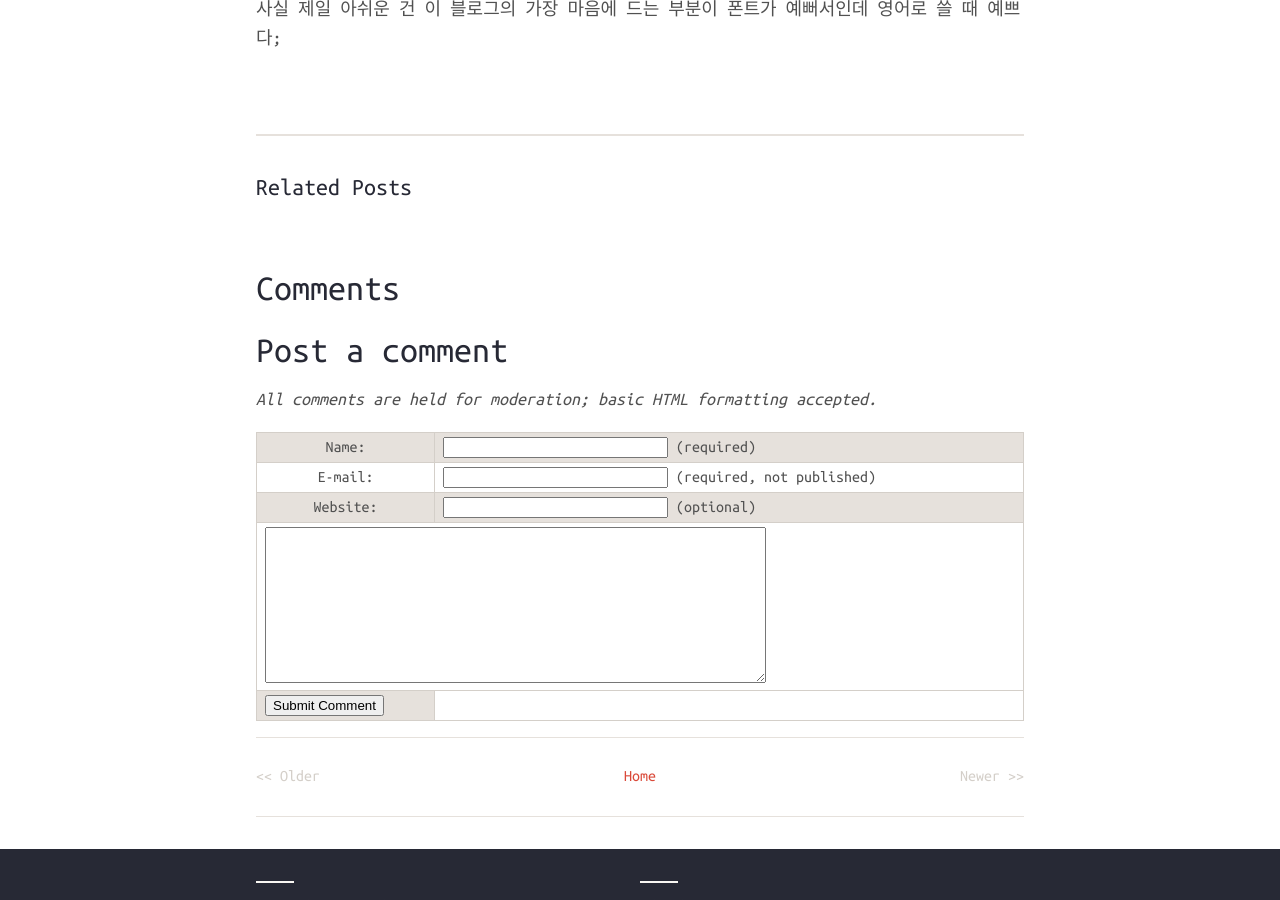
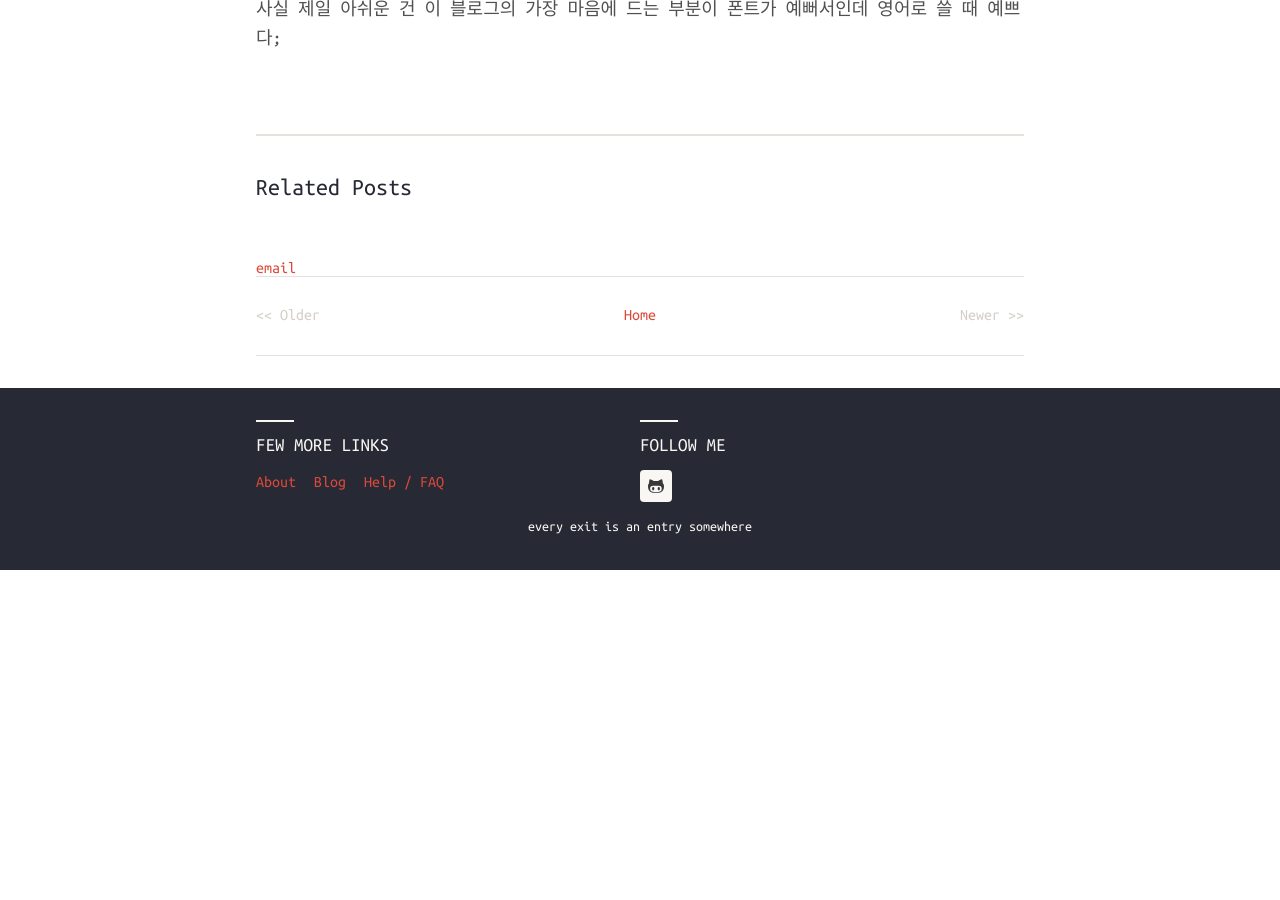
Before and after one commit to hahajh/hahajh.github.com, a Jekyll site: the page built from _posts/2015-08-22-start.md, in a window 1280 px wide and 900 px high, scrolled down 697 px. Built offline with Jekyll 4.4.1, drawn with Linux system fonts in a browser that asks for light colours; nearby versions of some CDN libraries; after the commit the page ends 1267 px from its top, so only the background shows below that.

```diff
--- a/_layouts/post.html
+++ b/_layouts/post.html
@@ -29,57 +29,7 @@ comments : true
 	{% endif %}
 
 	<div id="comments">
-		{% case page.comment_count %}
-			{% when 0 %}
-			{% when 1 %}
-				<h1>1 Comment</h1>
-			{% else %}
-				<h1>{{page.comment_count}} Comments</h1>
-		{% endcase %}
-		{% for c in page.comments %}
-			<div class="comment {% cycle 'odd', 'even' %}">
-				<p class="comment_header">
-					From: {% if c.link and c.link != '' %}
-						<a href="{{c.link}}">{{c.name}}</a>
-					{% else %}
-						{{c.name}}
-					{% endif %}
-					<br />
-					<span class="comment_date">{{c.date}}</span>
-				</p>
-				<p>
-					{{c.comment | newline_to_br}}
-				</p>
-			</div>
-		{% endfor %}
-		<h1>Post a comment</h1>
-		<p style="font-style: italic">
-			All comments are held for moderation; basic HTML formatting accepted.
-		</p>
-		<form id="commentform" method="POST" action="{{site.url}}/commentsubmit.php">
-			<input type="hidden" name="post_id" value="{{page.id}}" />
-			<input type="hidden" name="return_url" value="{{site.url}}{{page.url}}" />
-			<table>
-				<tr>
-					<th>Name:</th>
-					<td><input type="text" size="25" name="name" /> (required)</td>
-				</tr>
-				<tr>
-					<th>E-mail:</th>
-					<td><input type="text" size="25" name="email" /> (required, not published)</td>
-				</tr>
-				<tr>
-					<th>Website:</th>
-					<td><input type="text" size="25" name="link" /> (optional)</td>
-				</tr>
-				<tr>
-					<td colspan="2"><textarea name="comment" rows="10" cols="60" ></textarea></td>
-				</tr>
-				<tr>
-					<td><input type="submit" name="submit" value="Submit Comment" /></td>
-				</tr>
-			</table>
-		</form>
+		<a href="mailto:petite.eze@gmail.com">email</a>
 	</div>
 
 	<div class="post-footer">
--- a/_plugins/static_comments.rb
+++ /dev/null
@@ -1,54 +0,0 @@
-# Store and render comments as a static part of a Jekyll site
-#
-# See README.mdwn for detailed documentation on this plugin.
-#
-# Homepage: http://theshed.hezmatt.org/jekyll-static-comments
-#
-#  Copyright (C) 2011 Matt Palmer <mpalmer@hezmatt.org>
-#
-#  This program is free software; you can redistribute it and/or modify it
-#  under the terms of the GNU General Public License version 3, as
-#  published by the Free Software Foundation.
-#
-#  This program is distributed in the hope that it will be useful, but
-#  WITHOUT ANY WARRANTY; without even the implied warranty of
-#  MERCHANTABILITY or FITNESS FOR A PARTICULAR PURPOSE.  See the GNU
-#  General Public License for more details.
-#
-#  You should have received a copy of the GNU General Public License along
-#  with this program; if not, see <http://www.gnu.org/licences/>
-
-class Jekyll::Post
-	alias :to_liquid_without_comments :to_liquid
-
-	def to_liquid(*args)
-		data = to_liquid_without_comments(*args)
-		data['comments'] = StaticComments::find_for_post(self)
-		data['comment_count'] = data['comments'].length
-		data
-	end
-end
-
-module StaticComments
-	# Find all the comments for a post
-	def self.find_for_post(post)
-		@comments ||= read_comments(post.site.source)
-		@comments[post.id]
-	end
-
-	# Read all the comments files in the site, and return them as a hash of
-	# arrays containing the comments, where the key to the array is the value
-	# of the 'post_id' field in the YAML data in the comments files.
-	def self.read_comments(source)
-		comments = Hash.new() { |h, k| h[k] = Array.new }
-
-		Dir["#{source}/**/_comments/**/*"].sort.each do |comment|
-			next unless File.file?(comment) and File.readable?(comment)
-			yaml_data = YAML::load_file(comment)
-			post_id = yaml_data.delete('post_id')
-			comments[post_id] << yaml_data
-		end
-
-		comments
-	end
-end
```
Also changed, not shown: comment_received.html (deleted, +0 -23 lines), 3 other files.
